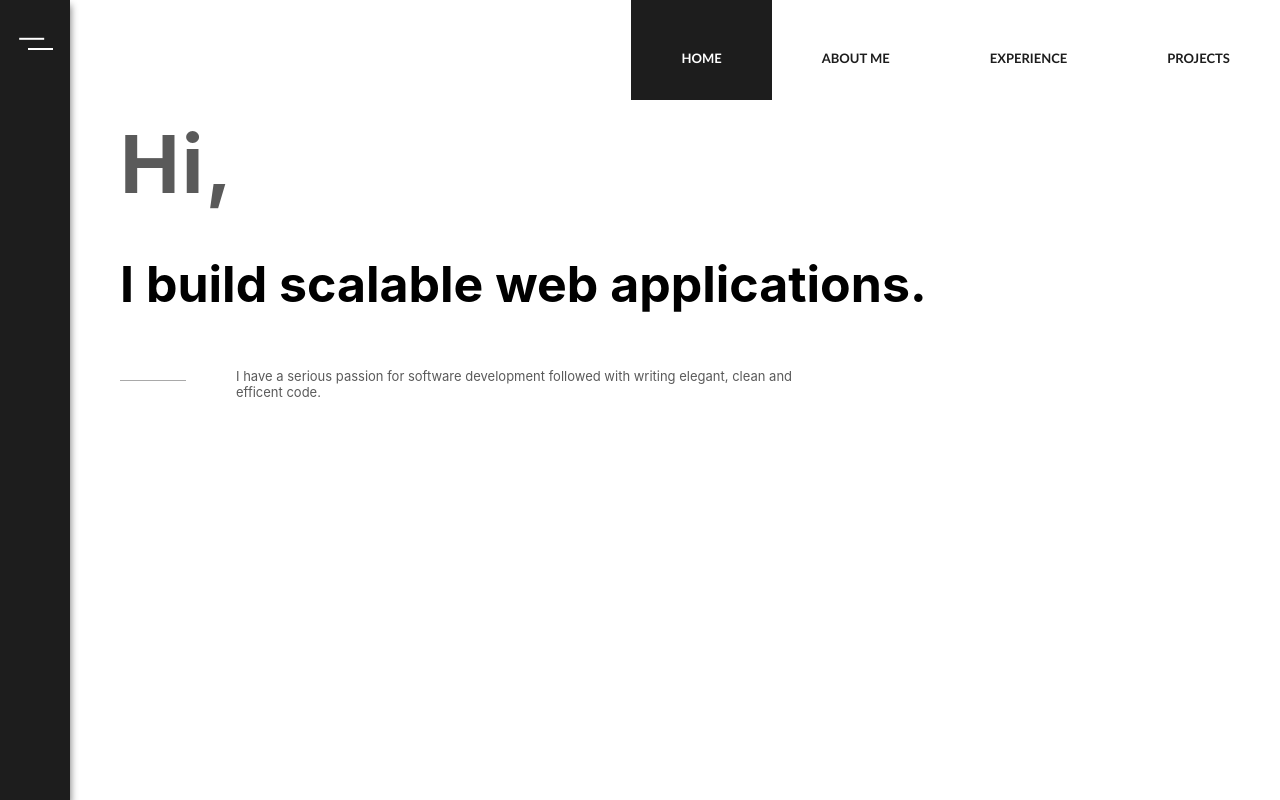
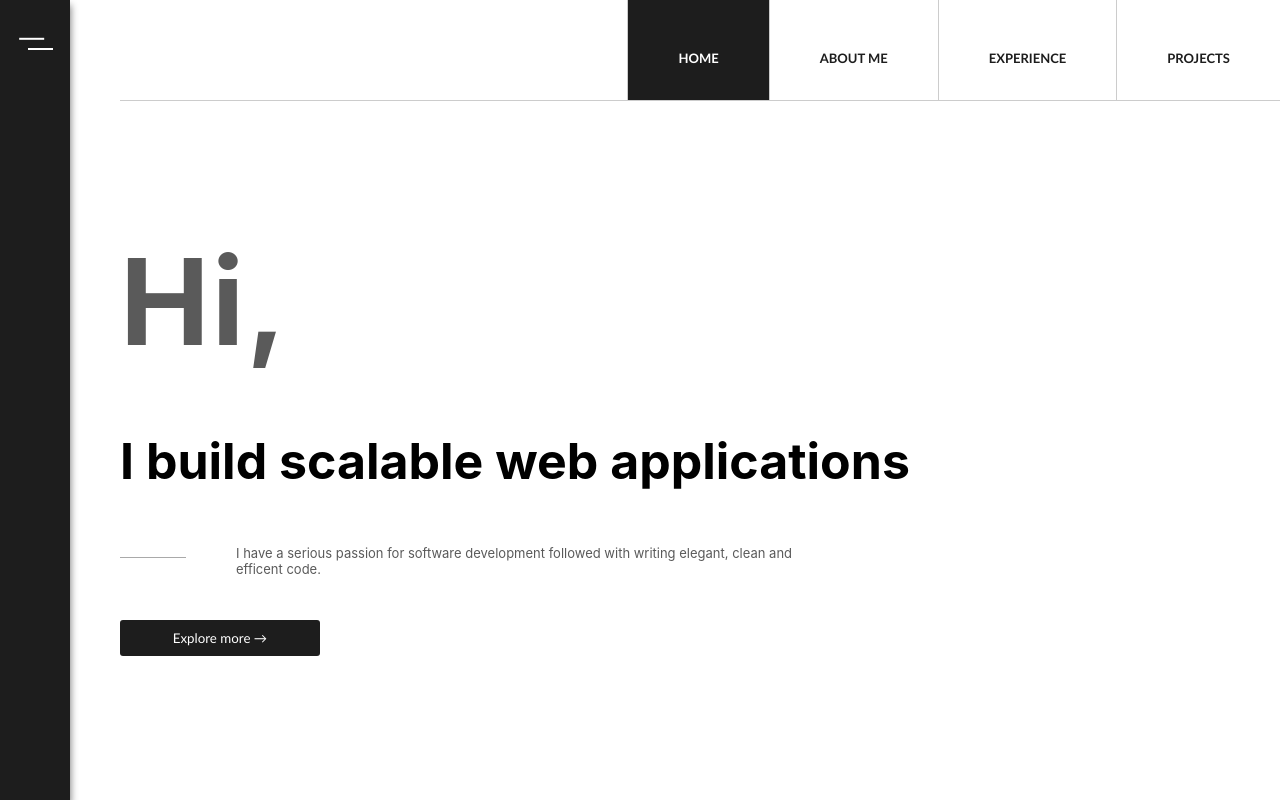
Before and after one commit to AI-Pree/Portfolio, a React (Create React App) app: page / in a window 1280 px wide. Built offline with nearby package versions, Linux system fonts and the light colour scheme.

Commit message:
adding content to about us page

```diff
--- a/src/App.css
+++ b/src/App.css
@@ -57,6 +57,7 @@ li.list-navbar a {
     font-family: inherit;
     color: inherit;
     font-size: inherit;
+    border-left: 1px solid #ccc;
 }
 
 li.list-navbar a:hover {
@@ -81,3 +82,27 @@ li.list-navbar a:hover {
     background: var(--blue);
     color: #fff !important;
 }
+
+/* buttons */
+
+/* buttons for home page */
+.normal-button {
+    padding: 10px;
+    min-width: 200px;
+    cursor: pointer;
+    margin: 30px 0px 30px 0px;
+    color: #fff;
+    border-width: 0px;
+    font-family: "Gill Sans", "Gill Sans MT", Calibri, "Trebuchet MS", sans-serif;
+    border-radius: 3px;
+}
+
+.normal-button:hover {
+    opacity: 0.9;
+}
+
+/* container component */
+
+.article {
+    width: 350px;
+}
--- /dev/null
+++ b/src/components/buttons/normalButton.tsx
@@ -0,0 +1,16 @@
+import React, {ReactElement} from "react";
+
+type NormalButtonProps = {
+    content: string;
+    colorClass: string;
+};
+
+export default function NormalButton({...args}: NormalButtonProps): ReactElement {
+    return (
+        <>
+            <button type="button" className={`normal-button ${args.colorClass}`}>
+                {args.content}
+            </button>
+        </>
+    );
+}
--- a/src/components/nav/sideNav.tsx
+++ b/src/components/nav/sideNav.tsx
@@ -7,7 +7,7 @@ type SideNavProps = {
 
 export default function SideNav({myColor}: SideNavProps): ReactElement {
     return (
-        <div className="grid">
+        <>
             <nav>
                 <div className="nav-container">
                     <div className="toggle-icon">
@@ -35,6 +35,6 @@ export default function SideNav({myColor}: SideNavProps): ReactElement {
                     </ul>
                 </div>
             </div>
-        </div>
+        </>
     );
 }
--- a/src/data/about.js
+++ b/src/data/about.js
@@ -1,6 +1,6 @@
 export const about = {
     title: "About Me",
-    intro: "I love working on projects related to low level machines, cloud (cloud architecture), game development and web application (focus on system architecture of the app) in general.This helped me learn heaps about new technology and tools practiced in IT. Currently, I'm learning about blockchain and system design to broaden my knowledge futher.",
+    intro: "I love working on projects related to low level machines, cloud (cloud architecture), game development and web application (focus on system architecture of the app), blockchain and machine learning.This helped me learn heaps about new technology and tools practiced in IT. Currently, I'm learning about blockchain and system design to broaden my knowledge futher.",
     languages: [
         {
             id: 1,
--- a/src/data/experience.js
+++ b/src/data/experience.js
@@ -1,4 +1,4 @@
 export const experience = {
-    "title":"Work History",
-    "intro":"I love designing websites and apps, and turning it into something fascinating using codes. I have achieved many skills that helped me through this process.",
+    title: "Experience",
+    intro: "I love designing websites and apps, and turning it into something fascinating using codes. I have achieved many skills that helped me through this process.",
 };
--- a/src/index.css
+++ b/src/index.css
@@ -30,7 +30,7 @@ code {
 /* variables for the colors used in the website */
 :root {
     --red: #e51b43;
-    --grey: #5a5a5a;
+    --grey: rgb(29, 29, 29);
     --blue: #002f6c !important;
     --orange: #68217a !important;
     --greeny: #5a5 !important;
@@ -117,7 +117,7 @@ section > a:hover {
 
 h1 {
     letter-spacing: 2px;
-    font-size: 80px;
+    font-size: 120px;
 
     /* For gradient text :
   background: -webkit-linear-gradient(#EA384D,#e43a15);
@@ -164,7 +164,7 @@ h1 {
 }
 
 .grey-bg {
-    background-color: rgba(0, 0, 0, 0.1) !important;
+    background-color: var(--grey);
 }
 
 .orange-bg {
@@ -183,7 +183,7 @@ h4 {
     font-size: 25px;
 }
 section {
-    color: #a9a9a9;
+    color: #5a5a5a;
     margin-top: 30px;
 }
 
@@ -312,7 +312,7 @@ article {
 
 } */
 
-.grid > header {
+.grid .header {
     grid-area: head;
     display: flex;
     flex-flow: wrap column;
@@ -346,10 +346,23 @@ article {
     grid-area: navb;
     color: rgb(29, 29, 29);
     height: 100px;
+    border-bottom: 1px solid #ccc;
 }
 
 .grid .container {
     grid-area: container;
+}
+
+.grid .container {
+    grid-area: container;
+}
+
+.grid .homecontainer {
+    display: flex;
+    flex-direction: column;
+    align-content: center;
+    justify-content: center;
+    height: 100%;
 }
 
 /*
--- a/src/views/about.tsx
+++ b/src/views/about.tsx
@@ -1,20 +1,28 @@
 import React, {ReactElement} from "react";
 import {about} from "../data/about";
+
+const style = {
+    color: "#000",
+};
 
 export default function About(): ReactElement {
     return (
         <section className="designer">
-            <h2>
+            <h1>
                 <span className="red-color">{about.title}</span>
-            </h2>
-            <article>{about.intro}</article>
-            <ul>
+            </h1>
+
+            <div className="article">
+                <h2 style={style}>Learning new things related to Computer Science.</h2>
+                <p>{about.intro}</p>
+            </div>
+            {/* <ul>
                 {about.languages.map((language) => (
                     <li key={language.id}>
                         {language.title} ( level {language.skill_level} )
                     </li>
                 ))}
-            </ul>
+            </ul> */}
         </section>
     );
 }
--- a/src/views/experience.tsx
+++ b/src/views/experience.tsx
@@ -4,10 +4,12 @@ import {experience} from "../data/experience";
 export default function Experience(): ReactElement {
     return (
         <section className="developer">
-            <h2>
+            <h1>
                 <span className="blue-color">{experience.title}</span>
-            </h2>
-            <p>{experience.intro}</p>
+            </h1>
+            <div className="article">
+                <p>{experience.intro}</p>
+            </div>
         </section>
     );
 }
--- a/src/views/home.tsx
+++ b/src/views/home.tsx
@@ -1,15 +1,18 @@
 import React, {ReactElement} from "react";
+import {NavLink} from "react-router-dom";
+import NormalButton from "../components/buttons/normalButton";
 
 export default function Home(): ReactElement {
     return (
-        <header>
+        <div className="homecontainer">
+            <div className="header">
                 <h1 className="hi">
                     <span className="grey-trans">
                         Hi, <br />
                     </span>
                 </h1>
                 <h2>
-                <span> I build scalable web applications.</span>
+                    <span> I build scalable web applications</span>
                 </h2>
 
                 <div className="little-container grey-color">
@@ -18,11 +21,15 @@ export default function Home(): ReactElement {
                     </div>
                     <div className="animate-head">
                         <p>
-                        I have a serious passion for software development followed with
-                        writing elegant, clean and efficent code.
+                            I have a serious passion for software development followed
+                            with writing elegant, clean and efficent code.
                         </p>
                     </div>
                 </div>
-        </header>
+                <NavLink to="/about">
+                    <NormalButton content="Explore more &rarr;" colorClass="grey-bg" />
+                </NavLink>
+            </div>
+        </div>
     );
 }
--- a/src/views/project/projects.tsx
+++ b/src/views/project/projects.tsx
@@ -4,22 +4,22 @@ import {projects} from "../../data/projects";
 export default function Projects(): ReactElement {
     return (
         <section className="projects">
-            <h2>
+            <h1>
                 <span className="green-color">Projects</span>
-            </h2>
-            <ul className="project-ul">
+            </h1>
+            {/* <ul className="project-ul">
                 {projects.map((project) => (
-                    <li key={project.id} className="list-container animate__animated">
+                    <li key={project.id} className="list-container ">
                         <ul className="display-inline">
                             <li>
                                 <h2 className="grey-trans">{project.title}</h2>
                             </li>
-                            {/* <li>
+                            <li>
                                 <h1 className="green-color">
                                     {project.spent}
                                     <span className="day-font grey-trans">days</span>
                                 </h1>
-                            </li> */}
+                            </li>
                         </ul>
                         <p>
                             <span className="light-bold green-color">
@@ -29,7 +29,7 @@ export default function Projects(): ReactElement {
                         <p>{project.details}</p>
                     </li>
                 ))}
-            </ul>
+            </ul> */}
         </section>
     );
 }
```
Lines whose indentation alone changed are shown as unchanged.
